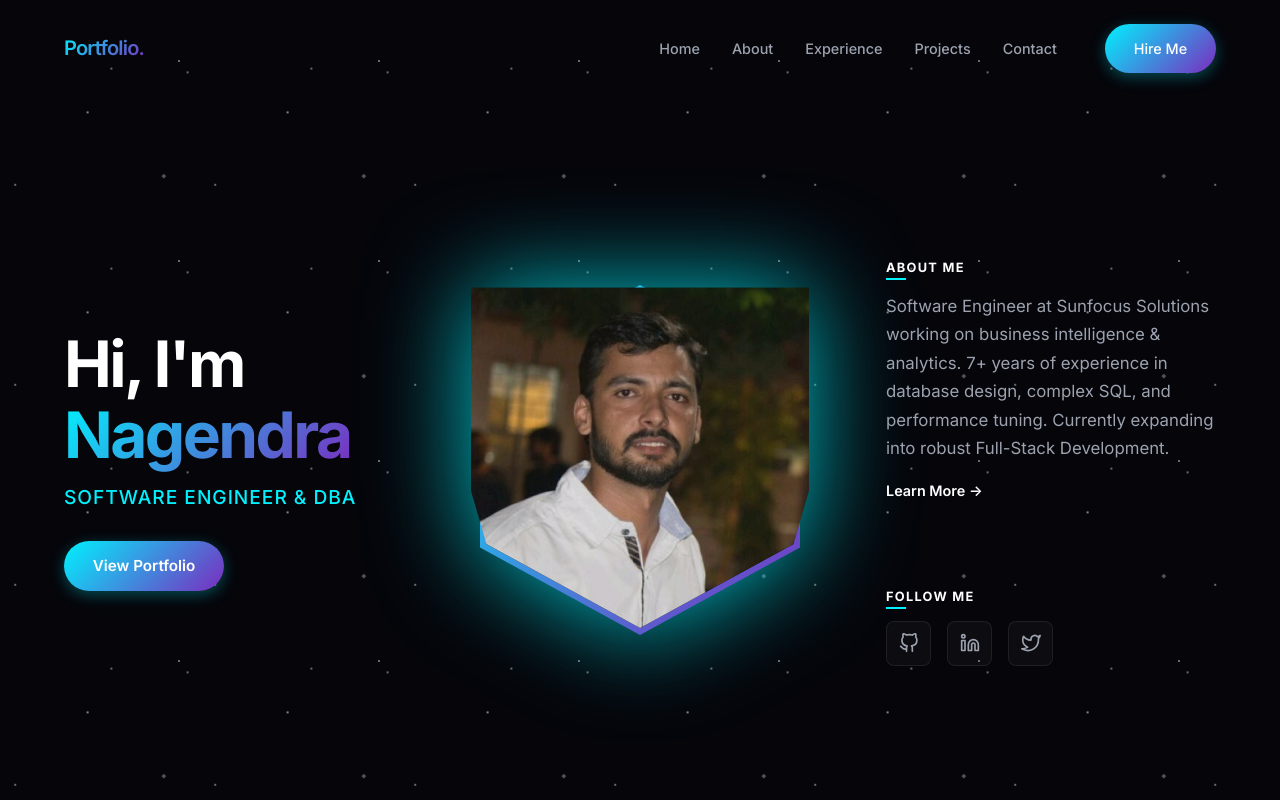
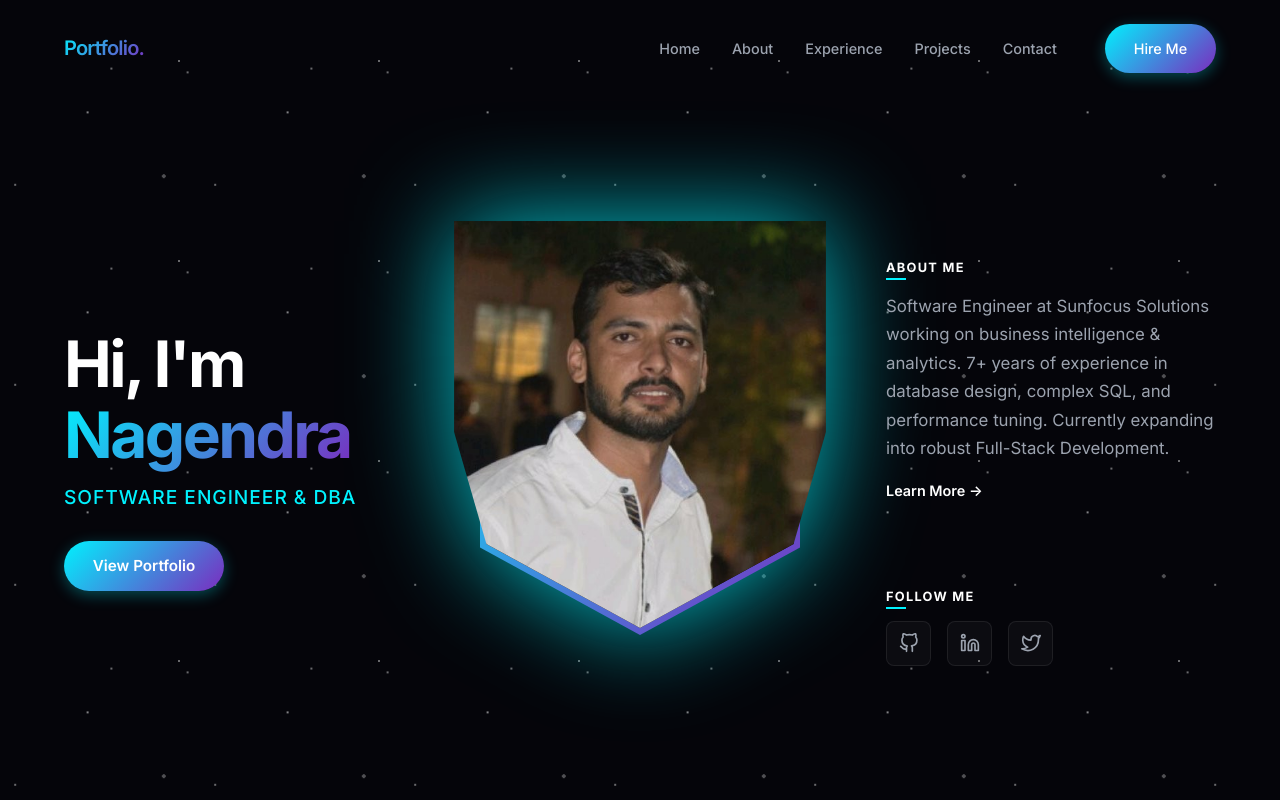
Before and after one commit to NagendraSutliya/portfolio, a React app: page / in a window 1280 px wide. In both pictures the pointer is over the picture 640 px from the left and 472 px from the top of the page. Shown: the top 800 px of the page. Built offline with nearby package versions, Linux system fonts and the light colour scheme; the HTML template or start-up script is replaced by a standard one.

Commit message:
fix: resolve hexagon profile hover clipping bug using bottom-origin scaling

```diff
--- a/src/components/Hero.css
+++ b/src/components/Hero.css
@@ -146,6 +146,7 @@
   object-fit: cover;
   /* Push the image down so the head isn't chopped off by the top point of the hexagon */
   transform: scale(1) translateY(8%);
+  transform-origin: bottom center;
   transition: all 0.4s cubic-bezier(0.175, 0.885, 0.32, 1.275);
 }
 
@@ -155,8 +156,9 @@
 }
 
 .hexagon-wrapper:hover img {
-  /* Scale up and pull it upwards to pop out of the top */
-  transform: scale(1.) translateY(-10%);
+  /* Fix typo: scale(1.) -> scale(1.1) */
+  /* Keep translateY positive or 0 to prevent the bottom edge from lifting up too high */
+  transform: scale(1.1) translateY(0%);
 }
 
 @media (max-width: 1024px) {
```
